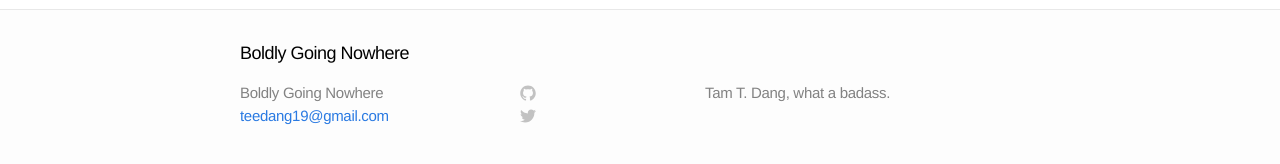
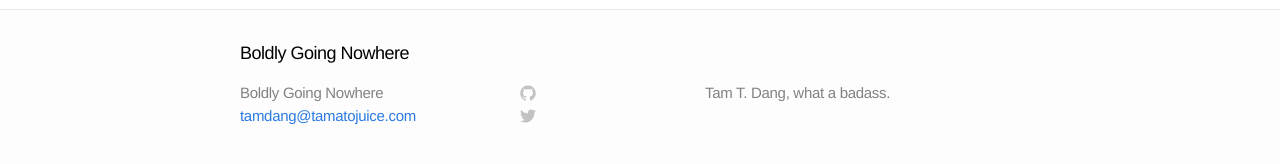
Before and after one commit to teedang19/teedang19.github.io, a Jekyll site: the page built from index.html, in a window 1280 px wide. Shown: the part 345-509 px from the top of the page. Built offline with Jekyll 4.4.1, drawn with Linux system fonts in a browser that asks for light colours.

Commit message:
update email to personal domain

```diff
--- a/_config.yml
+++ b/_config.yml
@@ -1,6 +1,6 @@
 # Site settings
 title: Boldly Going Nowhere
-email: teedang19@gmail.com
+email: tamdang@tamatojuice.com
 description: "Tam T. Dang, what a badass."
 baseurl: ""
 url: "http://www.tamatojuice.com"
```
